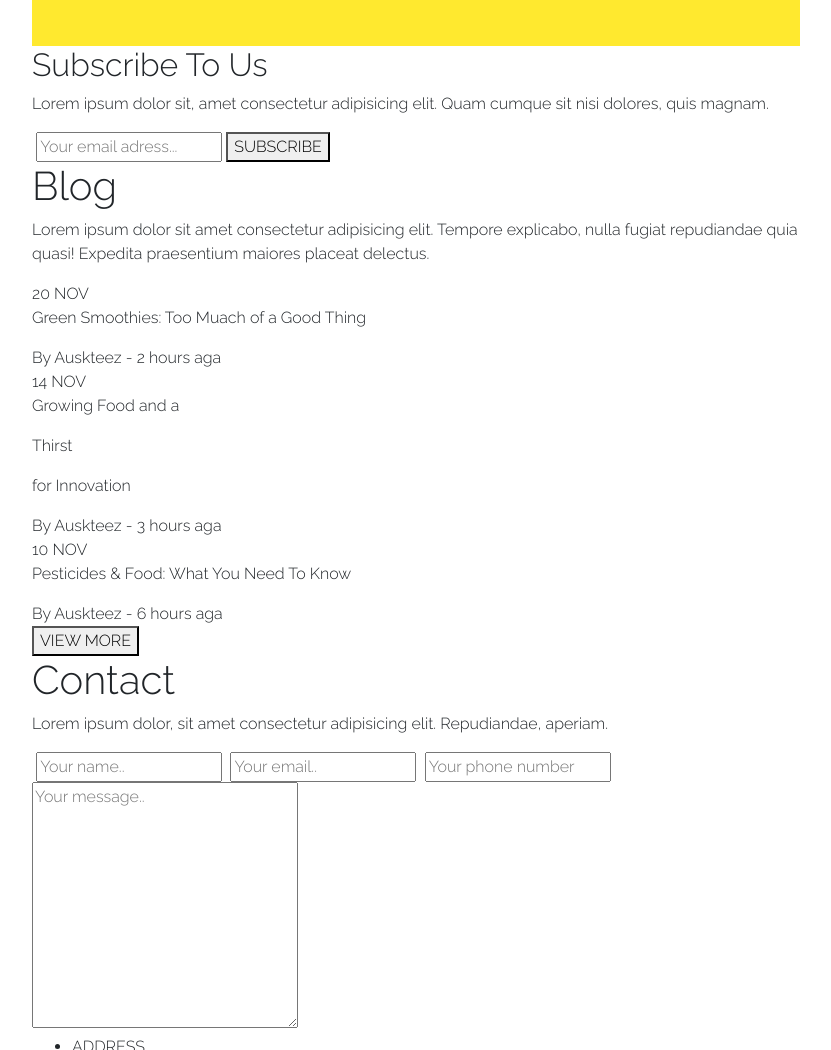
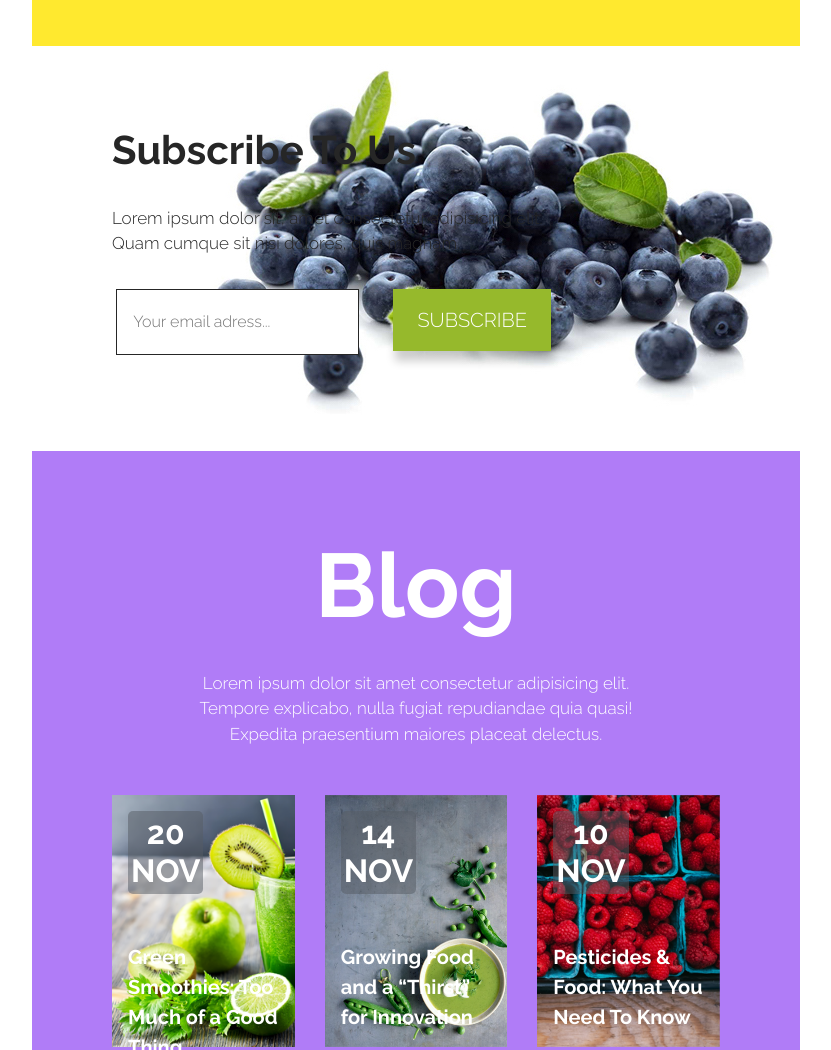
Before and after one commit to wilkpiotr/LAIT-project2, a plain HTML site: page index.html in a window 1280 px wide. Shown: the part 3840-4890 px from the top of the page, without its empty margins (224-1055 px from the left). Drawn offline with nearby package versions, Linux system fonts and the light colour scheme.

Commit message:
finished sections subscribe and blog

```diff
--- a/index.html
+++ b/index.html
@@ -97,10 +97,10 @@
 
     </section>
 
-    <section class="subscribe">
-        <h2>Subscribe To Us</h2>
-        <p>Lorem ipsum dolor sit, amet consectetur adipisicing elit. Quam cumque sit nisi dolores, quis magnam.</p>
-        <form action="#">
+    <section class="subscribe d-flex flex-column bd-highlight mb-3">
+        <h2 class="bd-highlight">Subscribe To Us</h2>
+        <p class="bd-highlight">Lorem ipsum dolor sit, amet consectetur adipisicing elit.<br>Quam cumque sit nisi dolores, quis magnam.</p>
+        <form class="bd-highlight" action="#">
             <label for="subscribe-email"></label>
             <input type="email" id="subscribe-email" placeholder="Your email adress...">
             <button type="submit">SUBSCRIBE</button>
@@ -108,24 +108,35 @@
     </section>
 
     <section class="blog">
+        <div class="header-blog d-flex justify-content-center">
             <h1>Blog</h1>
-        <p>Lorem ipsum dolor sit amet consectetur adipisicing elit. Tempore explicabo, nulla fugiat repudiandae quia quasi! Expedita praesentium maiores placeat delectus.</p>
+        </div>
+
+        <div class="p-blog d-flex justify-content-center">
+            <p>Lorem ipsum dolor sit amet consectetur adipisicing elit.<br> Tempore explicabo, nulla fugiat repudiandae quia quasi!<br> Expedita praesentium maiores placeat delectus.</p>
+        </div>
+
+        <div class="div-blog-container d-flex justify-content-around">
             <div class="div-blog blog-one">
-            <div class="date">20 NOV</div>
-            <p>Green Smoothies: Too Muach of a Good Thing</p>
+                <div class="date">20<br>NOV</div>
+                <p>Green Smoothies: Too Much of a Good Thing</p>
                 <footer>By Auskteez - 2 hours aga</footer>
             </div>
             <div class="div-blog blog-two">
-            <div class="date">14 NOV</div>
-            <p>Growing Food and a <blockquote>Thirst</blockquote>for Innovation</p>
+                <div class="date">14<br>NOV</div>
+                <p>Growing Food and a <q>Thirst</q> for Innovation</p>
                 <footer>By Auskteez - 3 hours aga</footer>
             </div>
-        <div class="div-blog blogt-three">
-            <div class="date">10 NOV</div>
+            <div class="div-blog blog-three">
+                <div class="date">10<br>NOV</div>
                 <p>Pesticides & Food: What You Need To Know</p>
                 <footer>By Auskteez - 6 hours aga</footer>
             </div>
+        </div>
+
+        <div class=" btn-div d-flex justify-content-center">
             <button type="submit">VIEW MORE</button>
+        </div>
     </section>
 
     <section class="contact">
--- /dev/null
+++ b/sass/_blog.scss
@@ -0,0 +1,80 @@
+.blog {
+    position: relative;
+    padding: 80px;
+    background-color: $blog-bgc;
+    .header-blog {
+        h1 {
+            @extend .w700;
+            @extend .f90;
+            color: $white-font-color;
+            margin-bottom: 32px;
+        }
+    }
+    .p-blog {
+        p {
+            @extend .w300;
+            @extend .f17;
+            color: $white-font-color;
+            margin-bottom: 48px;
+            text-align: center;
+        }
+    }
+    .div-blog-container {
+        margin-bottom: 32px;
+        .div-blog {
+            width: 307px;
+            height: 252px;
+            p {
+                @extend .w700;
+                @extend .f20;
+                color: $white-font-color;
+                margin: 0 16px 16px 16px;
+            }
+            footer {
+                @extend .w300;
+                @extend .f13;
+                color: $white-font-color;
+                margin-left: 16px;
+                margin-bottom: 20px;
+            }
+            .date {
+                width: fit-content;
+                @extend .w700;
+                @extend .f32;
+                color: $white-font-color;
+                background: $data-blog-bgc;
+                text-align: center;
+                line-height: 1.2;
+                border-radius: 5px;
+                padding: 3px;
+                margin: 16px;
+                margin-bottom: 48px;
+            }
+        }
+        .blog-one {
+            background: url('../images/blog1.png') no-repeat;
+            background-size: cover;
+            margin-right: 30px;
+        }
+        .blog-two {
+            background: url('../images/blog2.png') no-repeat bottom center;
+            background-size: cover;
+            margin-right: 30px;
+        }
+        .blog-three {
+            background: url('../images/blog3.png') no-repeat right;
+            background-size: cover;
+        }
+    }
+    .btn-div {
+        button {
+            @extend .w300;
+            @extend .f20;
+            color: $white-font-color;
+            background-color: $blog-button-bgc;
+            padding: 16px 24px;
+            box-shadow: $main-shadow;
+            border: none;
+        }
+    }
+}
--- a/sass/_subscribe.scss
+++ b/sass/_subscribe.scss
@@ -0,0 +1,39 @@
+.subscribe {
+    position: relative;
+    background: url('../images/sub-bg.jpg') no-repeat right center;
+    margin: 0;
+    padding: 80px;
+    h2 {
+        @extend .w700;
+        @extend .f40;
+        color: $dark-font-color;
+        margin-bottom: 32px;
+        padding: 0;
+    }
+    p {
+        @extend .w300;
+        @extend .f17;
+        color: $dark-font-color;
+        margin-bottom: 32px;
+        padding: 0;
+    }
+    form {
+        padding: 0;
+        input {
+            @extend .input-border;
+            color: $dark-font-color;
+            padding: 20px 16px;
+            margin-right: 30px;
+            width: 40%;
+        }
+        button {
+            @extend .w300;
+            @extend .f20;
+            color: $white-font-color;
+            background-color: $subscribe-button-bgc;
+            padding: 16px 24px;
+            box-shadow: $main-shadow;
+            border: none;
+        }
+    }
+}
--- a/sass/_typography.scss
+++ b/sass/_typography.scss
@@ -20,7 +20,7 @@
 .w300 { font-weight: $light }
 // borders
 .nav-item-hover { border-top: 3px rgb(255, 96, 51); }
-.input-border { border: 1px rgb(38,38,38); }
+.input-border { border: 1px solid rgb(38,38,38); }
 .form-item-active {
     border-left: 3px rgb(53, 91, 130);
     background-color: $form-item-active-bgc;
--- a/sass/_variables.scss
+++ b/sass/_variables.scss
@@ -15,7 +15,7 @@ $gallery-button-bgc: rgb(85, 133, 162);
 $subscribe-button-bgc: rgb(150, 185, 44);
 $blog-button-bgc: rgb(247, 43, 59);
 $blog-bgc: rgb(176, 124, 247);
-$data-blog-bgc: rgb(86, 92, 101);
+$data-blog-bgc: rgba(86, 92, 101, .5);
 $form-item-bgc: rgb(111, 212, 208);
 $form-item-active-bgc: rgb(0, 196, 196);
 $footer-bgc: rgb(38,38,38);
--- a/sass/style.scss
+++ b/sass/style.scss
@@ -6,6 +6,8 @@
 @import 'about-us';
 @import 'our-service.scss';
 @import 'gallery.scss';
+@import 'subscribe.scss';
+@import 'blog.scss';
 @import 'base';
 
 
```
Also changed, not shown: css/index.css, sass/_our-service.scss (renamed from sass/our-service.scss), 1 other file. Lines whose indentation alone changed are shown as unchanged.
